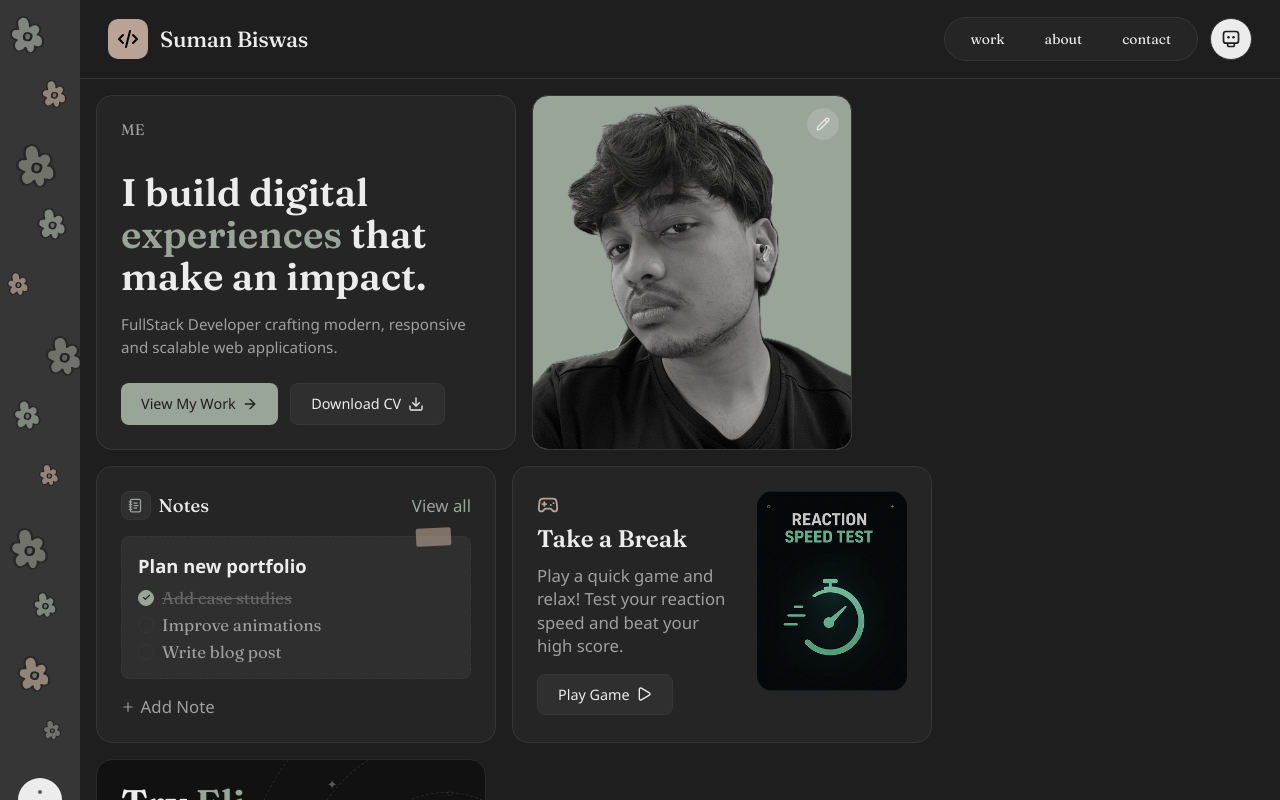
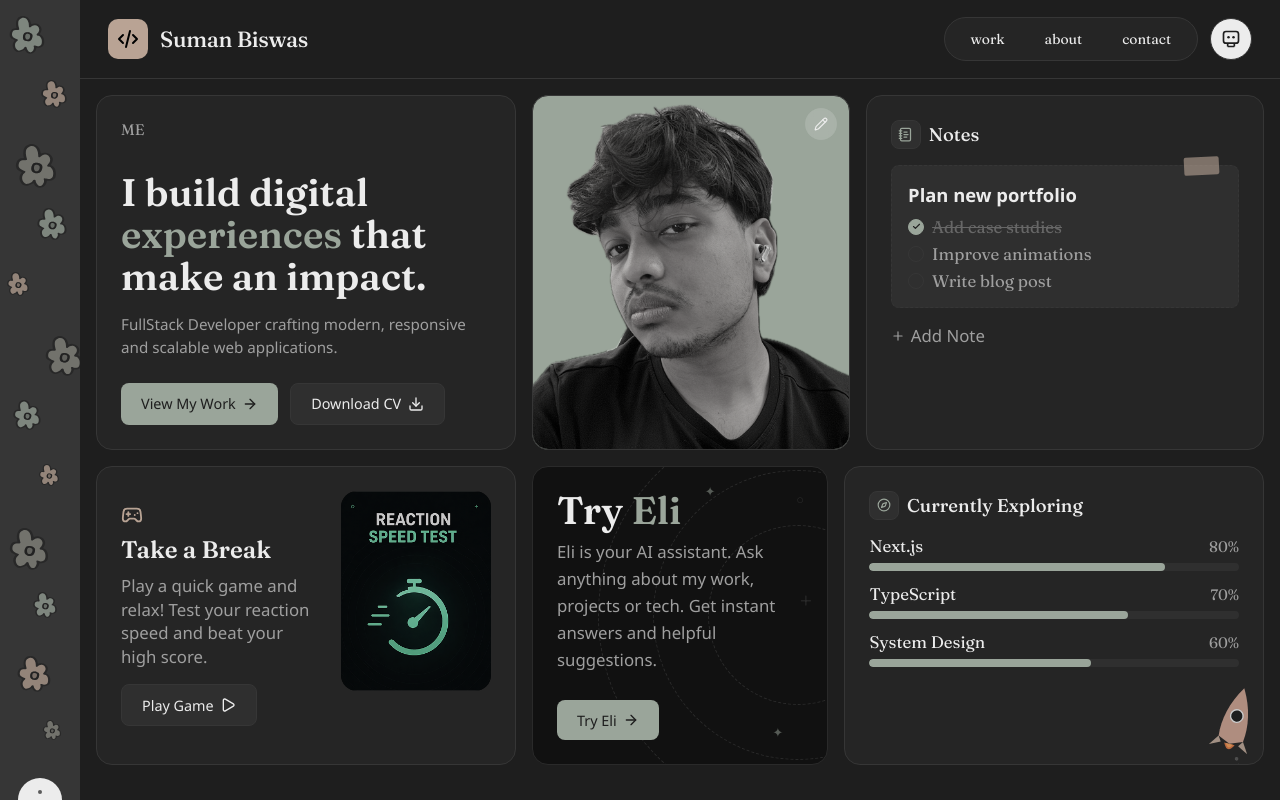
Before and after one commit to sumanbiswas7/sumanbiswas, a Next.js app: page / in a window 1280 px wide. Built offline with nearby package versions, Linux system fonts and the light colour scheme.

Commit message:
feat: currently exploring skills card

```diff
--- a/src/components/BentoGrid/BentoGrid.module.scss
+++ b/src/components/BentoGrid/BentoGrid.module.scss
@@ -4,7 +4,12 @@
 .grid {
   padding: 1rem;
   display: flex;
-  flex-wrap: wrap;
+  flex-direction: column;
+  gap: 1rem;
+}
+
+.gridRow {
+  display: flex;
   gap: 1rem;
 }
 
@@ -100,19 +105,6 @@
   color: $color-sage;
 }
 
-.noteCardViewAll {
-  background: none;
-  border: none;
-  font-size: $font-size-md;
-  color: $color-sage;
-  cursor: pointer;
-  padding: 0;
-
-  &:hover {
-    text-decoration: underline;
-  }
-}
-
 .noteCardInner {
   position: relative;
   background-color: $color-background-secondary;
@@ -183,7 +175,6 @@
   text-decoration: line-through;
   opacity: 0.5;
 }
-
 
 .noteCardInput {
   background: none;
@@ -402,7 +393,6 @@
   color: $color-sage;
 }
 
-
 .eliDesc {
   font-size: $font-size-md;
   color: $color-text-secondary;
@@ -412,9 +402,106 @@
   margin-bottom: 1rem;
 }
 
-
 .eliRobotSvg {
   width: 130px;
   height: auto;
   filter: drop-shadow(0 8px 24px rgba(0, 0, 0, 0.4));
 }
+
+// SKILLS CARD
+.skillsCard {
+  position: relative;
+  display: flex;
+  flex-direction: column;
+  gap: 1rem;
+  width: 560px;
+  max-width: 560px;
+  overflow: hidden;
+}
+
+.skillsHeader {
+  display: flex;
+  justify-content: space-between;
+  align-items: center;
+}
+
+.skillsTitle {
+  display: flex;
+  align-items: center;
+  gap: 0.5rem;
+  font-size: $font-size-lg;
+  font-weight: 500;
+  color: $color-text-primary;
+}
+
+.skillsTitleIcon {
+  display: flex;
+  align-items: center;
+  justify-content: center;
+  width: 1.85rem;
+  height: 1.85rem;
+  border-radius: $border-radius-sm;
+  background-color: $color-background-secondary;
+  border: 1px solid $color-border;
+  color: $color-sage;
+}
+
+.skillsList {
+  list-style: none;
+  padding: 0;
+  margin: 0;
+  display: flex;
+  flex-direction: column;
+  gap: 0.85rem;
+}
+
+.skillsItem {
+  display: flex;
+  flex-direction: column;
+  gap: 0.4rem;
+}
+
+.skillsItemTop {
+  display: flex;
+  justify-content: space-between;
+  align-items: center;
+}
+
+.skillsLabel {
+  font-size: $font-size-md;
+  color: $color-text-primary;
+}
+
+.skillsPercent {
+  font-size: $font-size-base;
+  color: $color-text-secondary;
+}
+
+.skillsTrack {
+  width: 100%;
+  height: 8px;
+  background-color: $color-background-secondary;
+  border-radius: 999px;
+  overflow: hidden;
+}
+
+.skillsBar {
+  height: 100%;
+  background-color: $color-sage;
+  border-radius: 999px;
+  transition: width 0.4s ease;
+}
+
+.skillsRocketWrap {
+  position: absolute;
+  bottom: -0.5rem;
+  right: -0.5rem;
+  pointer-events: none;
+}
+
+.skillsRocket {
+  width: 72px;
+  height: auto;
+  transform: rotate(15deg);
+  opacity: 0.85;
+}
--- a/src/components/BentoGrid/BentoGrid.tsx
+++ b/src/components/BentoGrid/BentoGrid.tsx
@@ -4,16 +4,23 @@ import Card from "./Card";
 import Button from "@/components/ui/Button";
 import NoteCard from "./NoteCard";
 import EliCard from "./EliCard";
+import SkillsCard from "./SkillsCard";
 import styles from "./BentoGrid.module.scss";
 
 export default function BentoGrid() {
   return (
     <div className={styles.grid}>
-      <MeCard />
-      <MeHeroImgCard />
-      <NoteCard />
-      <PlayGameCard />
-      <EliCard />
+      <div className={styles.gridRow}>
+        <MeCard />
+        <MeHeroImgCard />
+        <NoteCard />
+      </div>
+
+      <div className={styles.gridRow}>
+        <PlayGameCard />
+        <EliCard />
+        <SkillsCard />
+      </div>
     </div>
   );
 }
--- a/src/components/BentoGrid/NoteCard.tsx
+++ b/src/components/BentoGrid/NoteCard.tsx
@@ -64,7 +64,6 @@ export default function NoteCard() {
           </span>
           <span>Notes</span>
         </div>
-        <button className={styles.noteCardViewAll}>View all</button>
       </div>
 
       <div className={styles.noteCardInner}>
--- /dev/null
+++ b/src/components/BentoGrid/SkillsCard.tsx
@@ -0,0 +1,56 @@
+import { Compass } from "lucide-react";
+import Card from "./Card";
+import styles from "./BentoGrid.module.scss";
+
+const SKILLS = [
+  { label: "Next.js", percent: 80 },
+  { label: "TypeScript", percent: 70 },
+  { label: "System Design", percent: 60 },
+];
+
+function RocketSvg() {
+  return (
+    <svg viewBox="0 0 80 100" fill="none" xmlns="http://www.w3.org/2000/svg" className={styles.skillsRocket}>
+      <circle cx="52" cy="88" r="2" fill="#555" />
+      <circle cx="56" cy="94" r="1.5" fill="#444" />
+      <circle cx="48" cy="96" r="1" fill="#444" />
+      <path d="M40 10 C28 30 24 50 26 68 L40 74 L54 68 C56 50 52 30 40 10Z" fill="#c8a090" />
+      <circle cx="40" cy="42" r="7" fill="#1e1e1e" stroke="#e8e8e8" strokeWidth="1.5" />
+      <path d="M26 68 L18 80 L30 74Z" fill="#b8a394" />
+      <path d="M54 68 L62 80 L50 74Z" fill="#b8a394" />
+      <path d="M34 74 Q40 86 46 74" fill="#e8804a" opacity="0.9" />
+      <path d="M36 74 Q40 82 44 74" fill="#f4a460" opacity="0.8" />
+    </svg>
+  );
+}
+
+export default function SkillsCard() {
+  return (
+    <Card className={styles.skillsCard}>
+      <div className={styles.skillsHeader}>
+        <div className={styles.skillsTitle}>
+          <span className={styles.skillsTitleIcon}><Compass size={14} /></span>
+          Currently Exploring
+        </div>
+      </div>
+
+      <ul className={styles.skillsList}>
+        {SKILLS.map((skill) => (
+          <li key={skill.label} className={styles.skillsItem}>
+            <div className={styles.skillsItemTop}>
+              <span className={styles.skillsLabel}>{skill.label}</span>
+              <span className={styles.skillsPercent}>{skill.percent}%</span>
+            </div>
+            <div className={styles.skillsTrack}>
+              <div className={styles.skillsBar} style={{ width: `${skill.percent}%` }} />
+            </div>
+          </li>
+        ))}
+      </ul>
+
+      <div className={styles.skillsRocketWrap} aria-hidden>
+        <RocketSvg />
+      </div>
+    </Card>
+  );
+}
```
